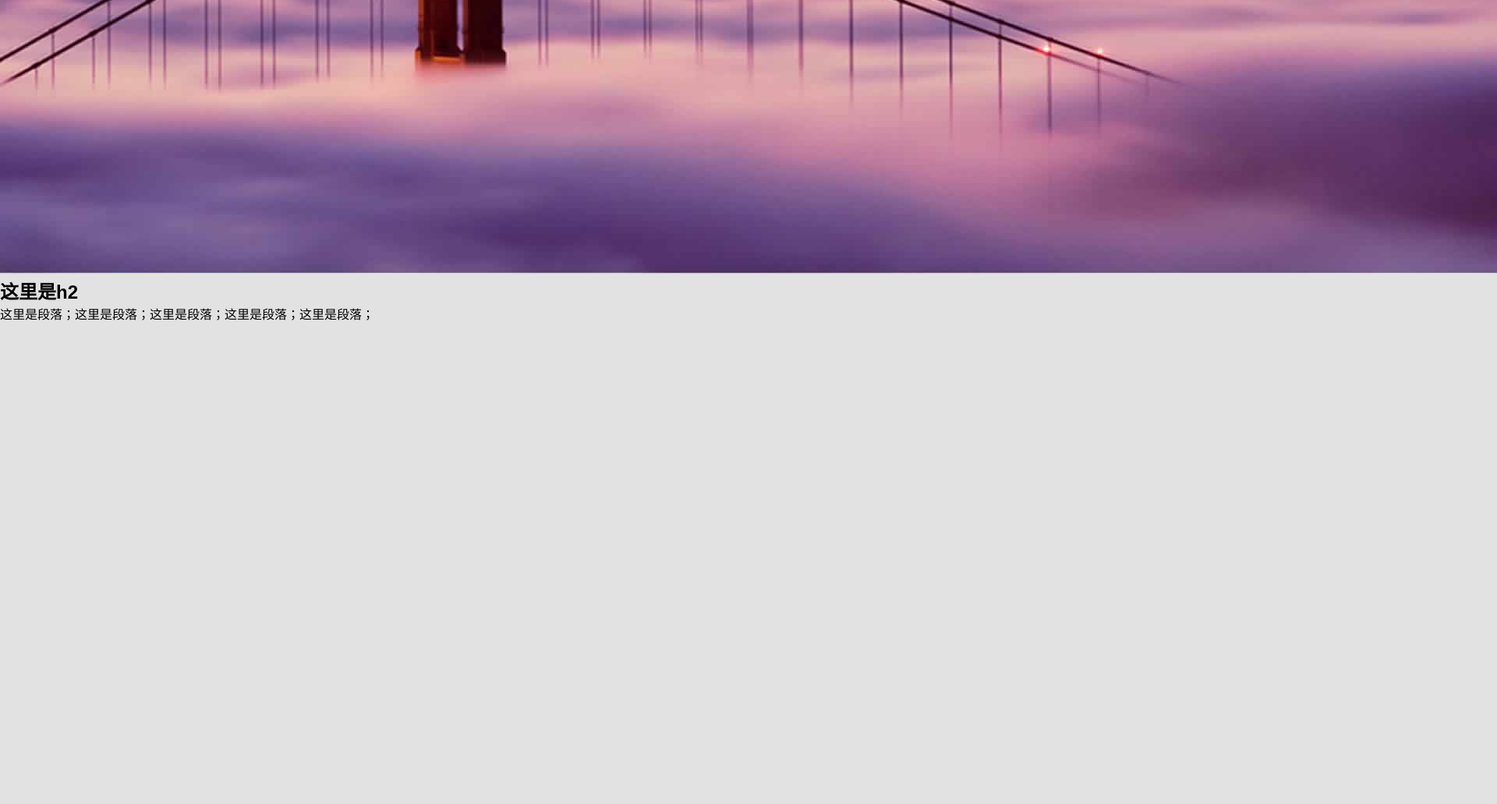
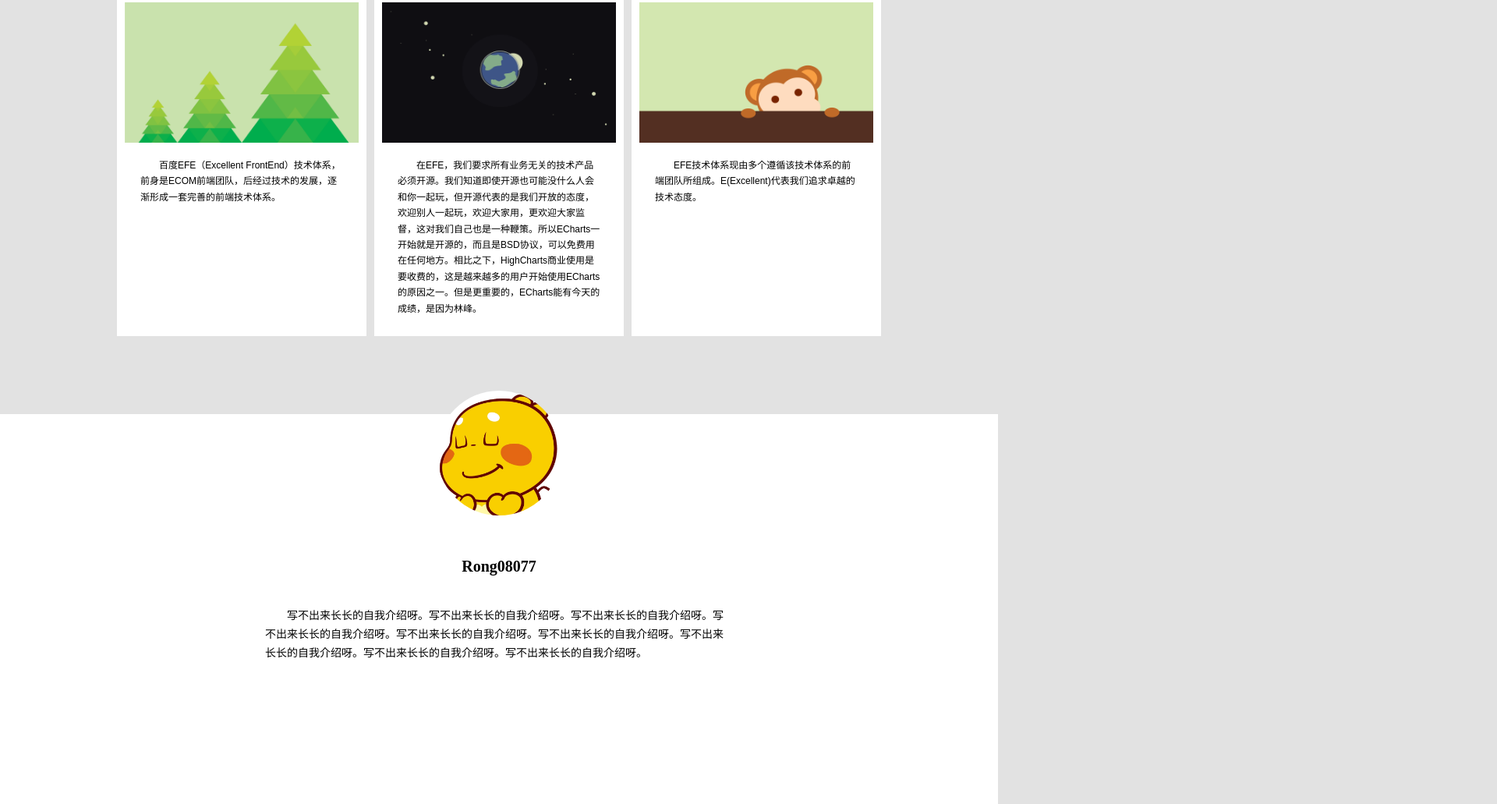
Before and after one commit to Rong08077/BaiduIFE2015, a plain HTML site: page task0001/Practice7/index.html in a window 1280 px wide. Shown: the part 597-1628 px from the top of the page at 78% size, 1920 px wide, since content can reach past the window. Before the commit the page ends 1011 px from the top, so only its background shows below. Drawn offline with Linux system fonts and the light colour scheme.

Commit message:
Practice Day2

```diff
--- a/task0001/Practice7/css/style.css
+++ b/task0001/Practice7/css/style.css
@@ -62,3 +62,109 @@ body {
     right: 10px;
     bottom: 0;
 }
+
+@media (max-width: 980px) {
+    .icon-github {
+        display: none;
+    }
+}
+
+/* main-index */
+.banner {
+    font-size: 0;
+}
+
+.banner img {
+    width: 100%;
+    height: 500px;
+}
+
+.banner-text-wrap {
+    position: relative;
+    width: 980px;
+    margin: 0 auto;
+}
+
+.banner-text {
+    position: absolute;
+    bottom: 0;
+    right: 0;
+    width: 300px;
+    font-size: 12px;
+    background: -moz-linear-gradient(top, rgba(255,255,255,0.7) 0%, rgba(255,255,255,0.5) 75%, rgba(255,255,255,0) 100%); /* FF3.6+ */
+    background: -webkit-gradient(linear, left top, left bottom, color-stop(0%,rgba(255,255,255,0.7)), color-stop(75%,rgba(255,255,255,0.5)), color-stop(100%,rgba(255,255,255,0))); /* Chrome,Safari4+ */
+    background: -webkit-linear-gradient(top, rgba(255,255,255,0.7) 0%,rgba(255,255,255,0.5) 75%,rgba(255,255,255,0) 100%); /* Chrome10+,Safari5.1+ */
+    background: -o-linear-gradient(top, rgba(255,255,255,0.7) 0%,rgba(255,255,255,0.5) 75%,rgba(255,255,255,0) 100%); /* Opera 11.10+ */
+    background: -ms-linear-gradient(top, rgba(255,255,255,0.7) 0%,rgba(255,255,255,0.5) 75%,rgba(255,255,255,0) 100%); /* IE10+ */
+    background: linear-gradient(to bottom, rgba(255,255,255,0.7) 0%,rgba(255,255,255,0.5) 75%,rgba(255,255,255,0) 100%); /* W3C */
+    filter: progid:DXImageTransform.Microsoft.gradient( startColorstr='#b3ffffff', endColorstr='#00ffffff',GradientType=0 ); /* IE6-9 */
+    padding: 10px 10px 30px;
+}
+
+.banner-text h2 {
+    text-align: right;
+    font-size: 14px;
+    margin-bottom: 12px;
+}
+
+.banner-text p {
+    line-height: 150%;
+}
+
+.index-content {
+    overflow: hidden;
+    width: 980px;
+    margin: 0 auto;
+}
+
+.post {
+    float: left;
+    width: 320px;
+    padding-bottom: 10000px;
+    margin: 10px 0 -10000px;
+    background: #fff;
+}
+
+.post-left {
+    margin-right: 10px;
+}
+
+.post img {
+    width: 300px;
+    height: 180px;
+    margin: 10px 10px 15px;
+}
+
+.post p {
+    margin: 0 30px 25px;
+    font-size: 12px;
+    text-indent: 2em;
+    line-height: 170%;
+}
+
+.information {
+    height: 500px;
+    margin: 100px 0 0;
+    text-align: center;
+    background: #fff;
+}
+
+.information img {
+    border-radius: 50%;
+    margin: -30px 0 50px;
+}
+
+.information h1 {
+    margin-bottom: 40px;
+    font-size: 20px;
+    font-family: Century;
+}
+
+.information p {
+    width: 600px;
+    margin: 0 auto;
+    font-size: 14px;
+    text-indent: 2em;
+    text-align: left;
+    line-height: 170%;
+}
--- a/task0001/Practice7/index.html
+++ b/task0001/Practice7/index.html
@@ -34,10 +34,23 @@
 			</div>
 		</div>
 		<div class="index-content">
-
+			<article class="post post-left">
+				<img src="img/post-1.png" />
+				<p>百度EFE（Excellent FrontEnd）技术体系，前身是ECOM前端团队，后经过技术的发展，逐渐形成一套完善的前端技术体系。</p>
+			</article>
+			<article class="post post-left">
+				<img src="img/post-2.png">
+				<p>在EFE，我们要求所有业务无关的技术产品必须开源。我们知道即使开源也可能没什么人会和你一起玩，但开源代表的是我们开放的态度，欢迎别人一起玩，欢迎大家用，更欢迎大家监督，这对我们自己也是一种鞭策。所以ECharts一开始就是开源的，而且是BSD协议，可以免费用在任何地方。相比之下，HighCharts商业使用是要收费的，这是越来越多的用户开始使用ECharts的原因之一。但是更重要的，ECharts能有今天的成绩，是因为林峰。</p>
+			</article>
+			<article class="post">
+				<img src="img/post-3.png">
+				<p>EFE技术体系现由多个遵循该技术体系的前端团队所组成。E(Excellent)代表我们追求卓越的技术态度。</p>
+			</article>
 		</div>
 		<div class="information">
-
+			<img src="img/xiaolong.gif" width="160px"/>
+			<h1>Rong08077</h1>
+			<p>写不出来长长的自我介绍呀。写不出来长长的自我介绍呀。写不出来长长的自我介绍呀。写不出来长长的自我介绍呀。写不出来长长的自我介绍呀。写不出来长长的自我介绍呀。写不出来长长的自我介绍呀。写不出来长长的自我介绍呀。写不出来长长的自我介绍呀。</p>
 		</div>
 	</div>
 </body>
```
Also changed, not shown: task0001/Practice7/img/post-1.png (added), task0001/Practice7/img/post-2.png (added), task0001/Practice7/img/post-3.png (added).
